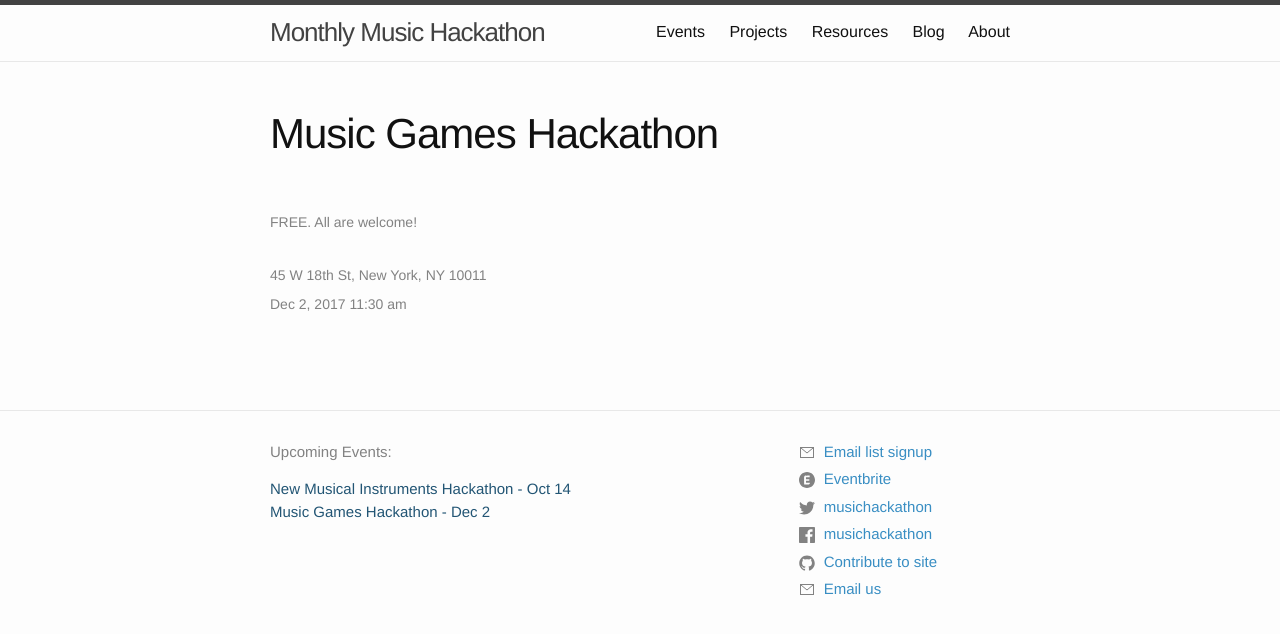
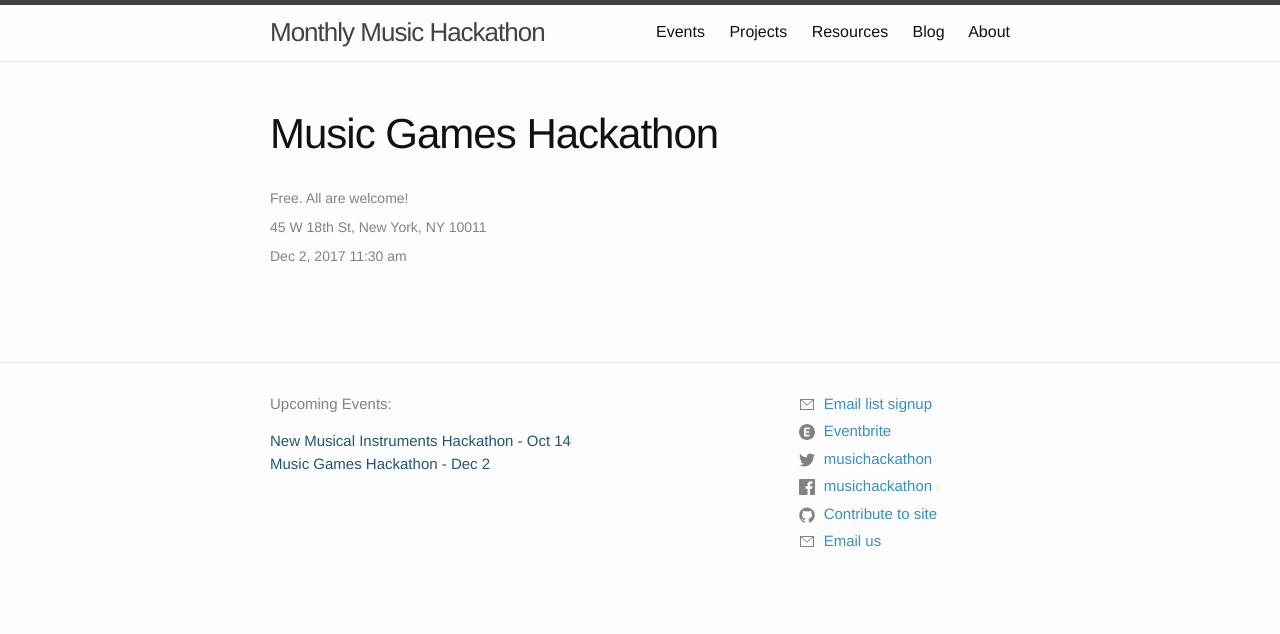
Before and after one commit to musichackathon/mmh_jekyll, a Jekyll site: the page built from _events/2017-12-02.md, in a window 1280 px wide. Shown: the top 634 px of the page. Built offline with Jekyll 4.4.1, drawn with Linux system fonts in a browser that asks for light colours.

Commit message:
Lowercase and remove space

```diff
--- a/_layouts/collection/event.html
+++ b/_layouts/collection/event.html
@@ -5,9 +5,9 @@ layout: default
 
   <header class="item-header">
     <h1 class="item-title">{{ page.title | escape }}</h1>
-    </br>
-    <p class="item-meta">FREE. All are welcome!</p>
-    </br>
+
+    <p class="item-meta">Free. All are welcome!</p>
+
     {% if page.address %}
       <p class="item-meta" itemprop="location address" itemscope itemtype="http://schema.org/PostalAddress">
         {{page.address}}
```
